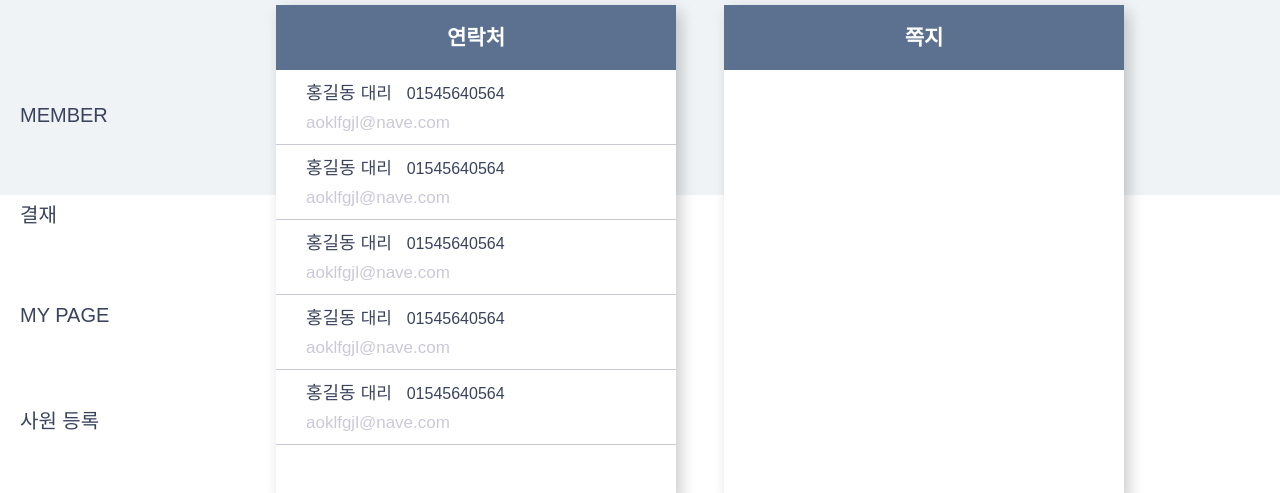
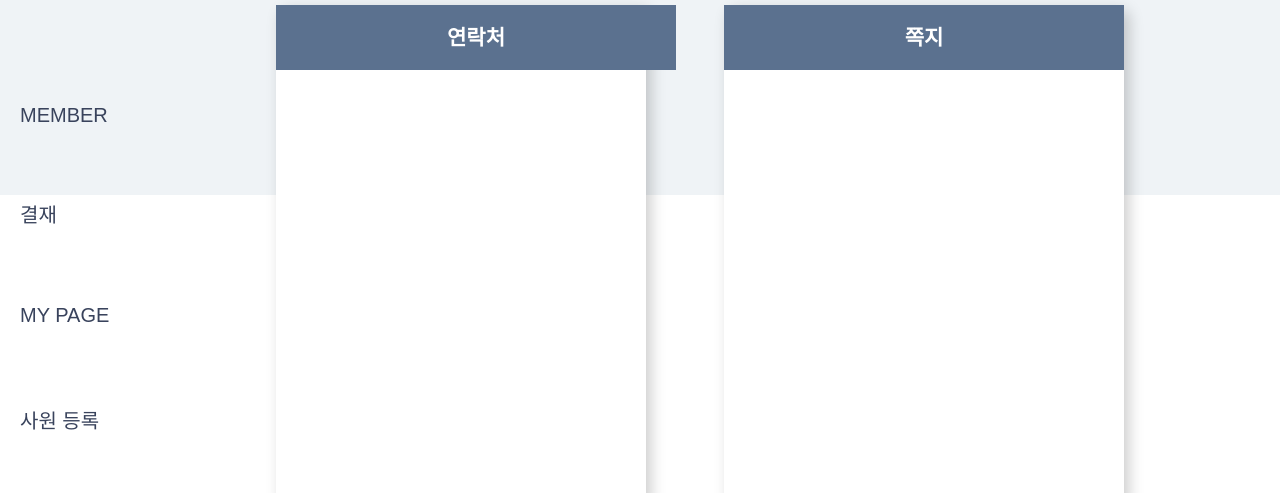
Before and after one commit to maruduke/bitcamp-project3, a website: page FrontEnd/index.html in a window 1280 px wide. Shown: the part 185-678 px from the top of the page. Drawn offline with Linux system fonts and the light colour scheme; files that its build step writes are made by us from their sources; no server answers; sample sign-in values are in the browser's storage; files whose address does not match are found by name; a web font is replaced by a local one.

Commit message:
메인 페이지 내 부서 사람들 연락쳐

```diff
--- a/FrontEnd/index.html
+++ b/FrontEnd/index.html
@@ -21,7 +21,7 @@
         }
 
         .dept_list {
-            width: 400px;
+            width: 350px;
             height: 75px;
             border-bottom: 1px solid #CBC9D7;
             display: flex;
@@ -96,6 +96,9 @@
         .notebox{
             height: 340px;
         }
+        .deptbox{
+            height: 340px;
+        }
     </style>
 </head>
 
@@ -138,51 +141,12 @@
 
                 <div class="w70p inline-flex">
                     <div class="w50p pdx20" style="width: 460px;">
-                        <div class="box" style="height: 500px; width: 400px;">
+                        <div class="box" style="height: 500px; width: 370px;">
                             <div class="titlebox">
                                 <h2>연락처</h2>
                             </div>
-                            <div class="deptbox">
-                                <div class="dept_list ">
-                                    <div class="dept_userbox">
-                                        <span class="dept_username">홍길동 </span>
-                                        <span class="dept_emp">대리 </span>
-                                        <span class="dept_phone" style="margin-left: 10px;">01545640564</span>
-                                        <p class="dept_email">aoklfgjl@nave.com</p>
-                                    </div>
-                                </div>
-                                <div class="dept_list">
-                                    <div class="dept_userbox">
-                                        <span class="dept_username">홍길동 </span>
-                                        <span class="dept_emp">대리 </span>
-                                        <span class="dept_phone" style="margin-left: 10px;">01545640564</span>
-                                        <p class="dept_email">aoklfgjl@nave.com</p>
-                                    </div>
-                                </div>
-                                <div class="dept_list">
-                                    <div class="dept_userbox">
-                                        <span class="dept_username">홍길동 </span>
-                                        <span class="dept_emp">대리 </span>
-                                        <span class="dept_phone" style="margin-left: 10px;">01545640564</span>
-                                        <p class="dept_email">aoklfgjl@nave.com</p>
-                                    </div>
-                                </div>
-                                <div class="dept_list">
-                                    <div class="dept_userbox">
-                                        <span class="dept_username">홍길동 </span>
-                                        <span class="dept_emp">대리 </span>
-                                        <span class="dept_phone" style="margin-left: 10px;">01545640564</span>
-                                        <p class="dept_email">aoklfgjl@nave.com</p>
-                                    </div>
-                                </div>
-                                <div class="dept_list">
-                                    <div class="dept_userbox">
-                                        <span class="dept_username">홍길동 </span>
-                                        <span class="dept_emp">대리 </span>
-                                        <span class="dept_phone" style="margin-left: 10px;">01545640564</span>
-                                        <p class="dept_email">aoklfgjl@nave.com</p>
-                                    </div>
-                                </div>
+                            <div class="deptbox" style="overflow-y: scroll">
+
                             </div>
 
                             <div class="content">
@@ -216,5 +180,6 @@
         <div class="message blind">쪽지보내기</div>
         <script type="module" src="/js/index.js"></script>
         <script src="/js/index/indexRead.js"></script>
+        <script src="/js/index/myMembers.js"></script>
     </body>
 </html>
```
Also changed, not shown: FrontEnd/assets/js/index/myMembers.js (added, +65 -0 lines).
